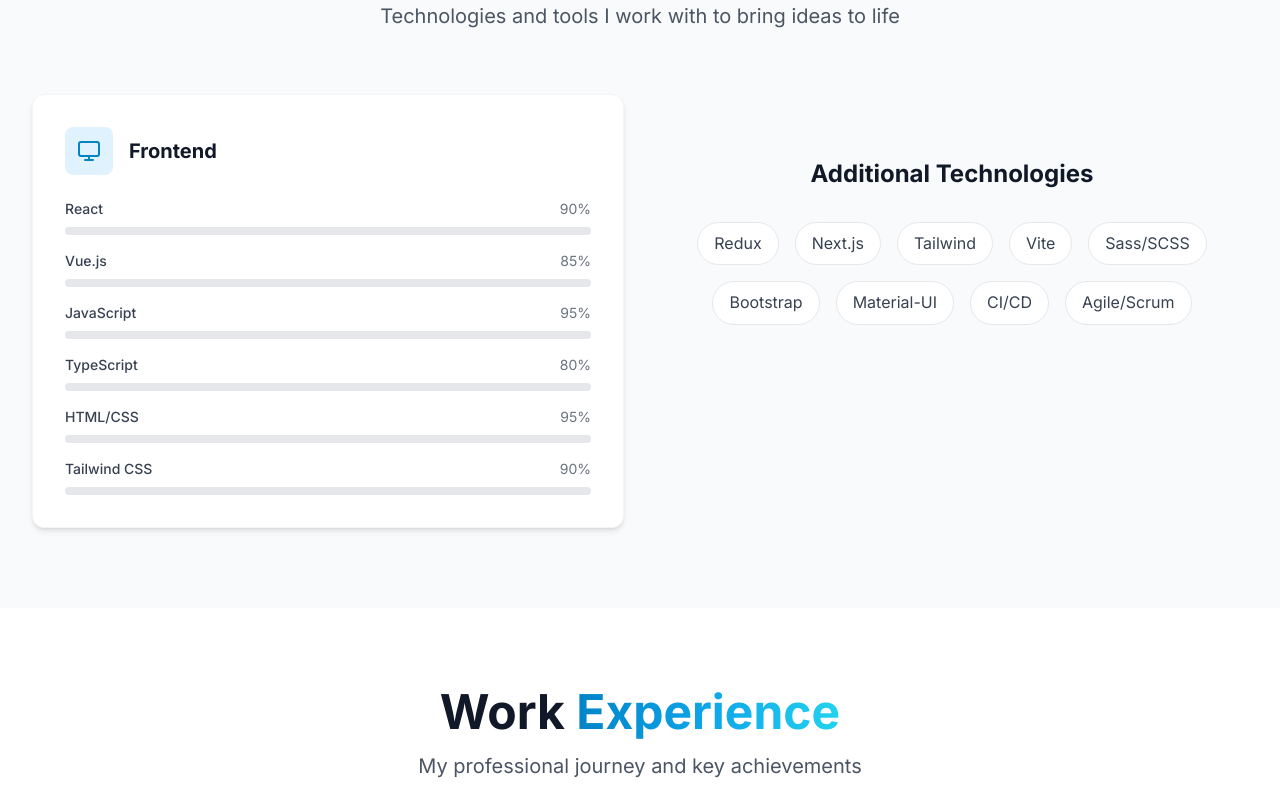
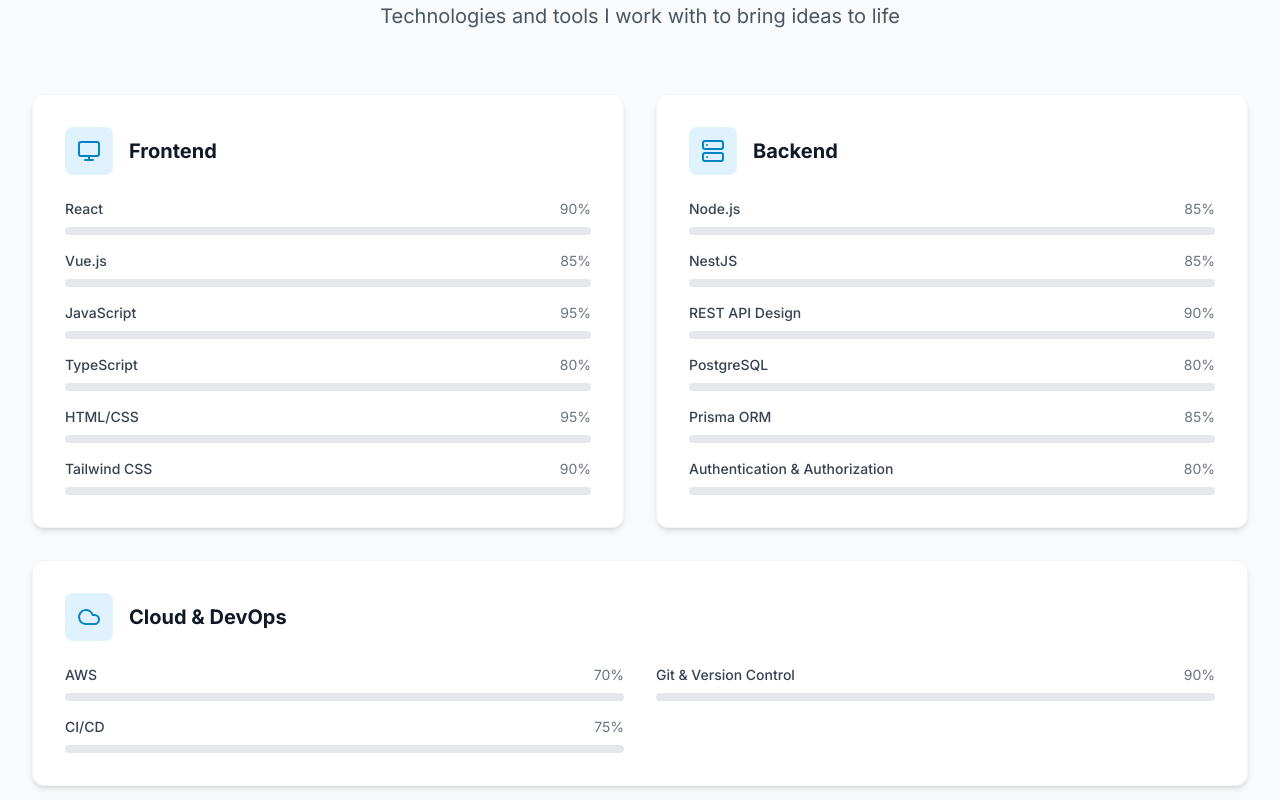
Before and after one commit to Involut6/Portfolio, a Vue app: page / in a window 1280 px wide. Shown: the part 1940-2740 px from the top of the page. Built offline with nearby package versions, Linux system fonts and the light colour scheme.

Commit message:
Add backend and AWS/cloud skills
Co-Authored-By: Claude Sonnet 5.5 <noreply@anthropic.com>
Claude-Session: https://claude.ai/code/session_01U5TkcMwjohxXv2SCEaUW4f

```diff
--- a/src/components/SkillsSection.vue
+++ b/src/components/SkillsSection.vue
@@ -28,6 +28,41 @@
             <SkillBar name="Tailwind CSS" level="90" />
           </div>
         </div>
+
+        <!-- Backend -->
+        <div class="card p-8">
+          <div class="flex items-center mb-6">
+            <div class="w-12 h-12 bg-primary-100 dark:bg-primary-900 rounded-lg flex items-center justify-center mr-4">
+              <Server class="w-6 h-6 text-primary-600" />
+            </div>
+            <h3 class="text-xl font-bold text-gray-900 dark:text-white">Backend</h3>
+          </div>
+          <div class="space-y-4">
+            <SkillBar name="Node.js" level="85" />
+            <SkillBar name="NestJS" level="85" />
+            <SkillBar name="REST API Design" level="90" />
+            <SkillBar name="PostgreSQL" level="80" />
+            <SkillBar name="Prisma ORM" level="85" />
+            <SkillBar name="Authentication & Authorization" level="80" />
+          </div>
+        </div>
+
+        <!-- Cloud & DevOps -->
+        <div class="card p-8 md:col-span-2">
+          <div class="flex items-center mb-6">
+            <div class="w-12 h-12 bg-primary-100 dark:bg-primary-900 rounded-lg flex items-center justify-center mr-4">
+              <Cloud class="w-6 h-6 text-primary-600" />
+            </div>
+            <h3 class="text-xl font-bold text-gray-900 dark:text-white">Cloud & DevOps</h3>
+          </div>
+          <div class="grid md:grid-cols-2 gap-x-8 gap-y-4">
+            <SkillBar name="AWS" level="70" />
+            <SkillBar name="Git & Version Control" level="90" />
+            <SkillBar name="CI/CD" level="75" />
+          </div>
+        </div>
+      </div>
+
       <!-- Additional Skills -->
       <div class="mt-16">
         <h3 class="text-2xl font-bold text-center text-gray-900 dark:text-white mb-8">
@@ -43,17 +78,16 @@
           </span>
         </div>
       </div>
-      </div>
     </div>
   </section>
 </template>
 
 <script setup>
-import { Monitor, Server, Database } from 'lucide-vue-next'
+import { Monitor, Server, Cloud } from 'lucide-vue-next'
 import SkillBar from './SkillBar.vue'
 
 const additionalSkills = [
-  'Redux', 'Next.js', 'Tailwind', 'Vite',
-  'Sass/SCSS', 'Bootstrap', 'Material-UI', 'CI/CD', 'Agile/Scrum'
+  'Next.js', 'Redux', 'Zustand', 'Vite', 'Python', 'GIS & Spatial Analytics',
+  'AI/LLM Integration', 'Claude Code', 'Bootstrap', 'Sass/SCSS', 'Agile/Scrum'
 ]
 </script>
```
